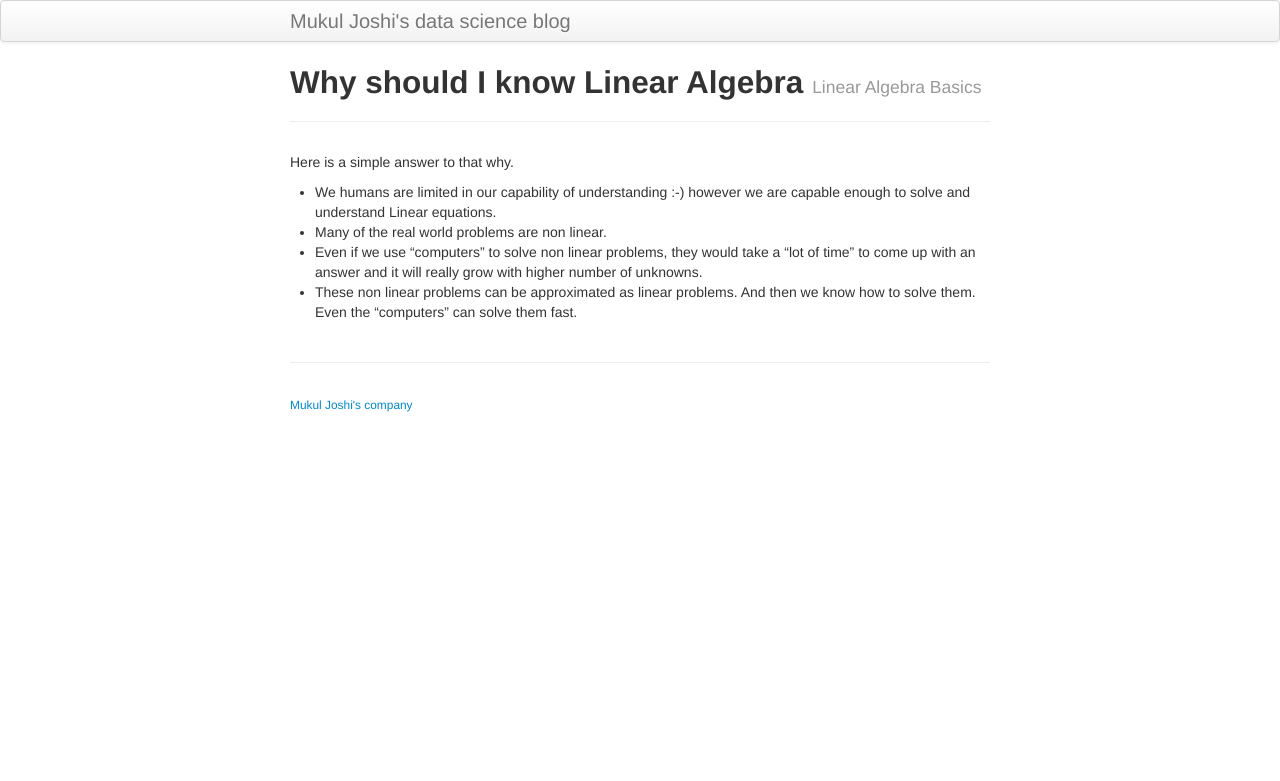
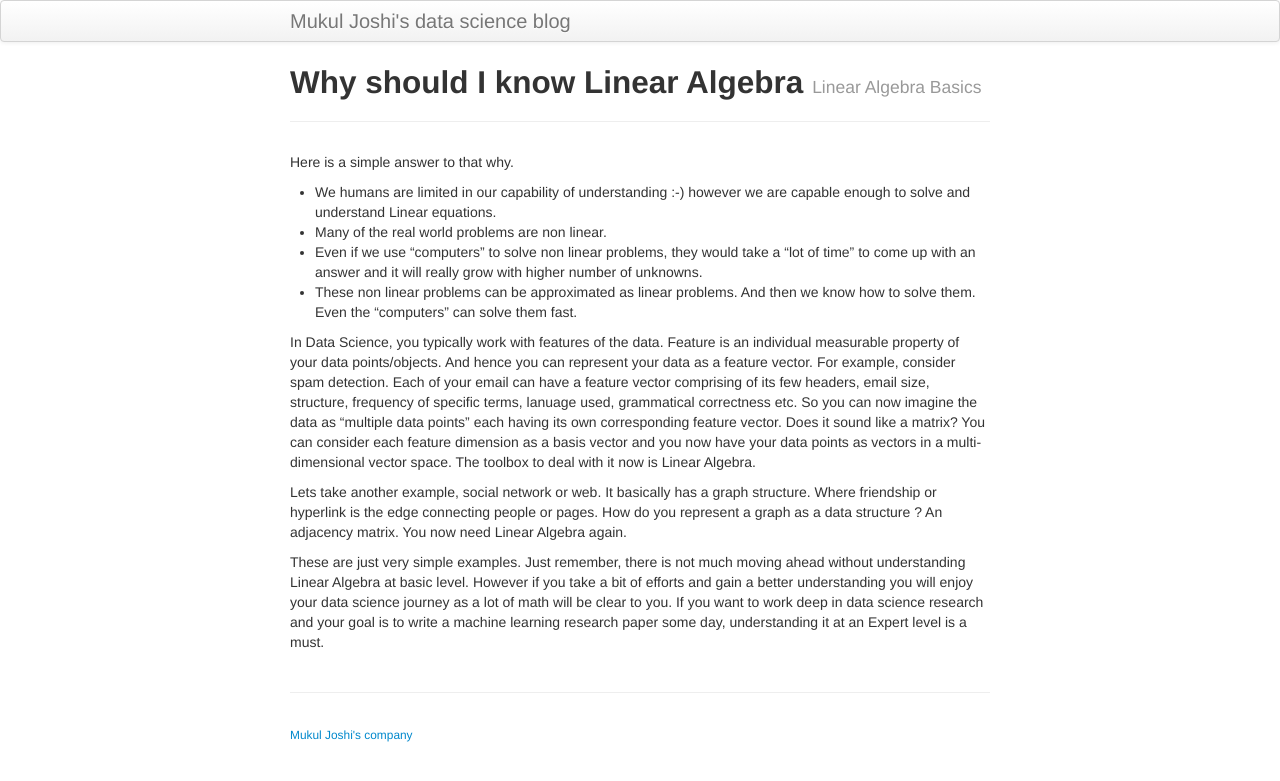
Before and after one commit to MukulJoshiPune/data_science_blog, a Jekyll site: the page built from pages/linearalgebra/why.md, in a window 1280 px wide. Shown: the top 781 px of the page. Built offline with Jekyll 4.4.1, drawn with Linux system fonts in a browser that asks for light colours.

Commit message:
changed why page

```diff
--- a/pages/linearalgebra/why.md
+++ b/pages/linearalgebra/why.md
@@ -10,3 +10,9 @@ Here is a simple answer to that why.
 * Many of the real world problems are non linear.
 * Even if we use "computers" to solve non linear problems, they would take a "lot of time" to come up with an answer and it will really grow with higher number of unknowns.
 * These non linear problems can be approximated as linear problems. And then we know how to solve them. Even the "computers" can solve them fast.
+
+In Data Science, you typically work with features of the data. Feature is an individual measurable property of your data points/objects. And hence you can represent your data as a feature vector. For example, consider spam detection. Each of your email can have a feature vector comprising of its few headers, email size, structure, frequency of specific terms, lanuage used, grammatical correctness etc. So you can now imagine the data as "multiple data points" each having its own corresponding feature vector. Does it sound like a matrix? You can consider each feature dimension as a basis vector and you now have your data points as vectors in a multi-dimensional vector space. The toolbox to deal with it now is Linear Algebra.
+
+Lets take another example, social network or web. It basically has a graph structure. Where friendship or hyperlink is the edge connecting people or pages. How do you represent a graph as a data structure ? An adjacency matrix. You now need Linear Algebra again.
+
+These are just very simple examples. Just remember, there is not much moving ahead without understanding Linear Algebra at basic level. However if you take a bit of efforts and gain a better understanding you will enjoy your data science journey as a lot of math will be clear to you. If you want to work deep in data science research and your goal is to write a machine learning research paper some day, understanding it at an Expert level is a must.
```
